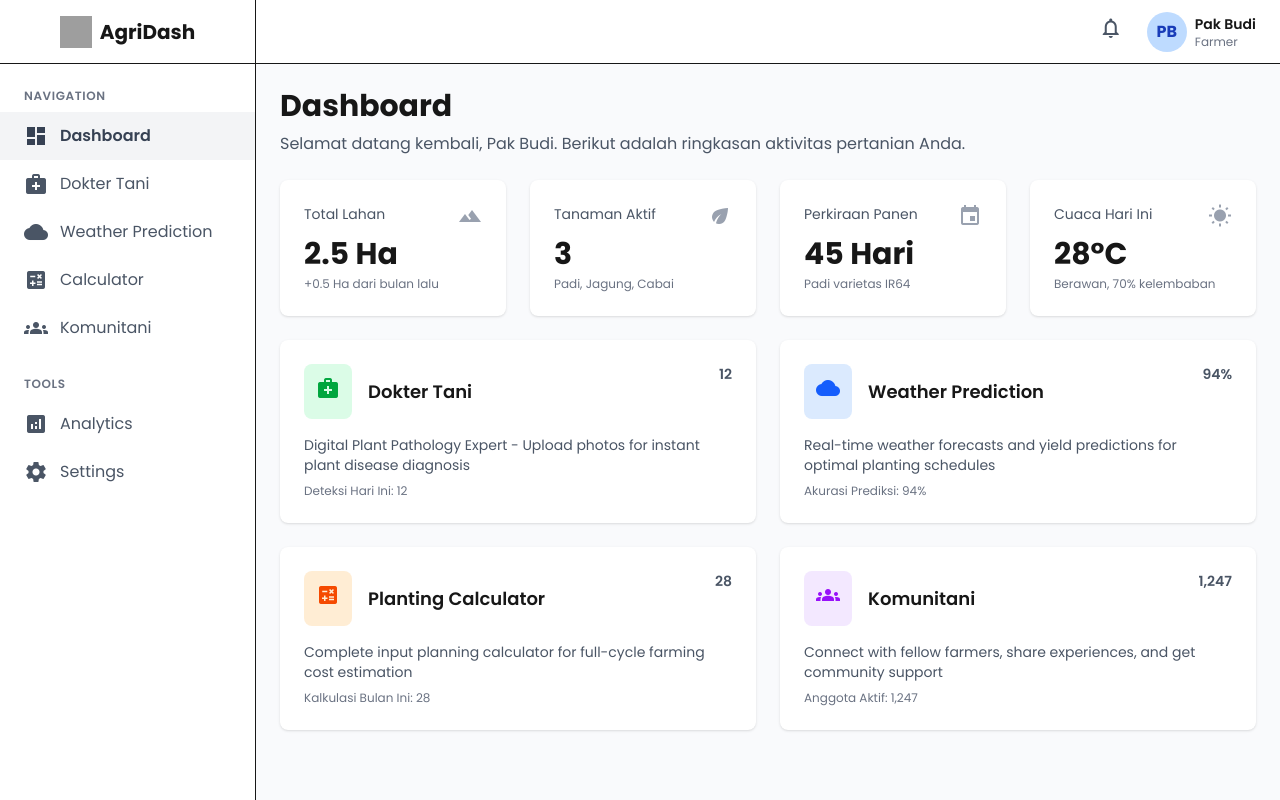
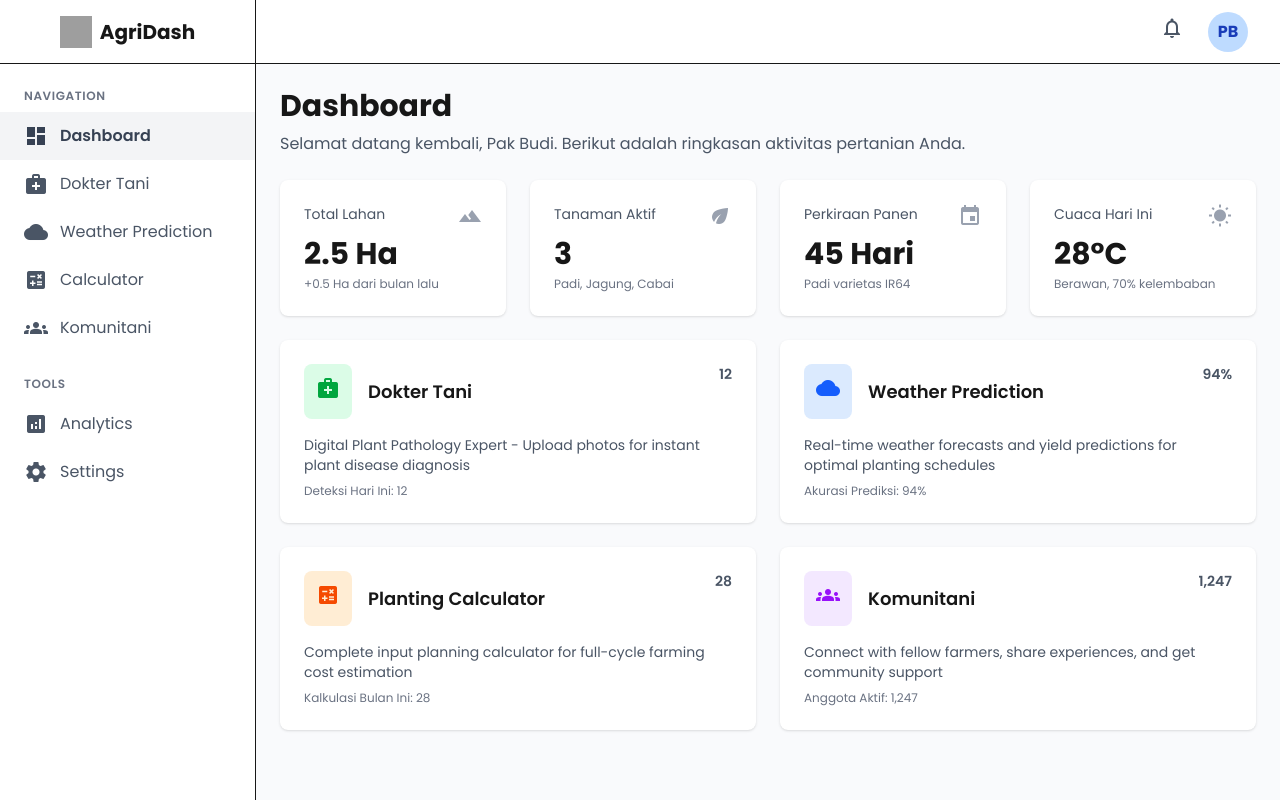
Before and after one commit to DimasHAS/lomba-tic, a Next.js app: page /dashboard in a window 1280 px wide. Built offline with nearby package versions, Linux system fonts and the light colour scheme; no server answers; grey boxes are pictures that could not be loaded.

Commit message:
feat(login): redirect to dashboard after successful login
Add user email display in dashboard layout

```diff
--- a/src/app/dashboard/layout.tsx
+++ b/src/app/dashboard/layout.tsx
@@ -1,7 +1,23 @@
+
+'use client';
 
 import Link from "next/link";
+import { useEffect, useState } from "react";
+import supabase from "../../config/supabaseClient";
 
 const DashboardLayout = ({ children }: { children: React.ReactNode }) => {
+    const [userEmail, setUserEmail] = useState<string | null>(null);
+
+    useEffect(() => {
+        const fetchUser = async () => {
+            const { data, error } = await supabase.auth.getUser();
+            if (data?.user) {
+                setUserEmail(data.user.email || null);
+            }
+        };
+
+        fetchUser();
+    }, []);
     return (
         <div className="flex h-screen">
             <aside className="w-64 bg-white border-r">
@@ -70,8 +86,8 @@ const DashboardLayout = ({ children }: { children: React.ReactNode }) => {
                         <div className="ml-4 flex items-center">
                             <div className="w-10 h-10 bg-blue-200 rounded-full flex items-center justify-center font-bold text-blue-800">PB</div>
                             <div className="ml-2">
-                                <p className="font-semibold text-sm">Pak Budi</p>
-                                <p className="text-xs text-gray-500">Farmer</p>
+                                <p className="font-semibold text-sm">{userEmail}</p>
+
                             </div>
                         </div>
                     </div>
--- a/src/app/login/page.tsx
+++ b/src/app/login/page.tsx
@@ -5,9 +5,12 @@ import React, { useState } from 'react';
 import Link from 'next/link';
 import supabase from '../../config/supabaseClient';
 
+import { useRouter } from 'next/navigation';
+
 const LoginPage = () => {
     const [email, setEmail] = useState('');
     const [password, setPassword] = useState('');
+    const router = useRouter();
 
     const handleLogin = async (e: React.FormEvent<HTMLFormElement>) => {
         e.preventDefault();
@@ -17,8 +20,7 @@ const LoginPage = () => {
                 password: password,
             });
             if (error) throw error;
-            alert('Login successful!');
-            // Redirect user or update UI
+            router.push('/dashboard');
         } catch (error: any) {
             alert(error.message);
         }
```
